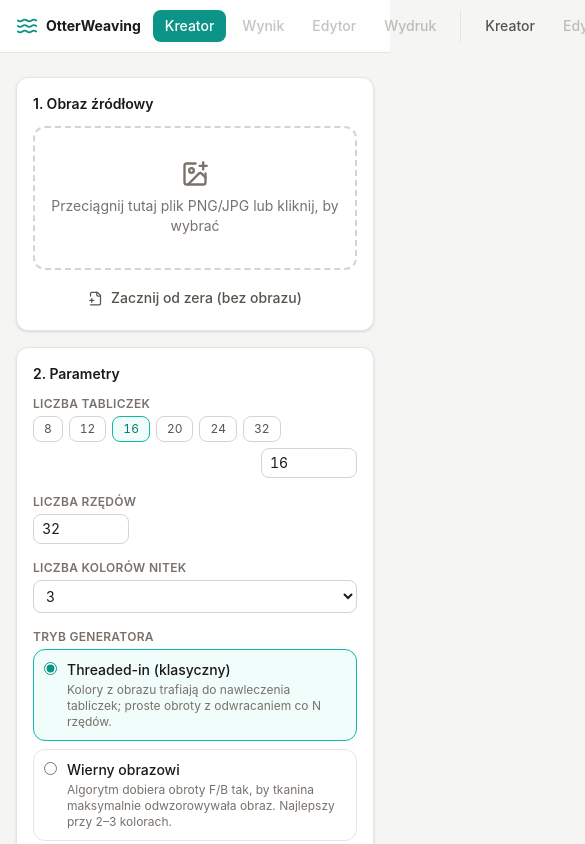
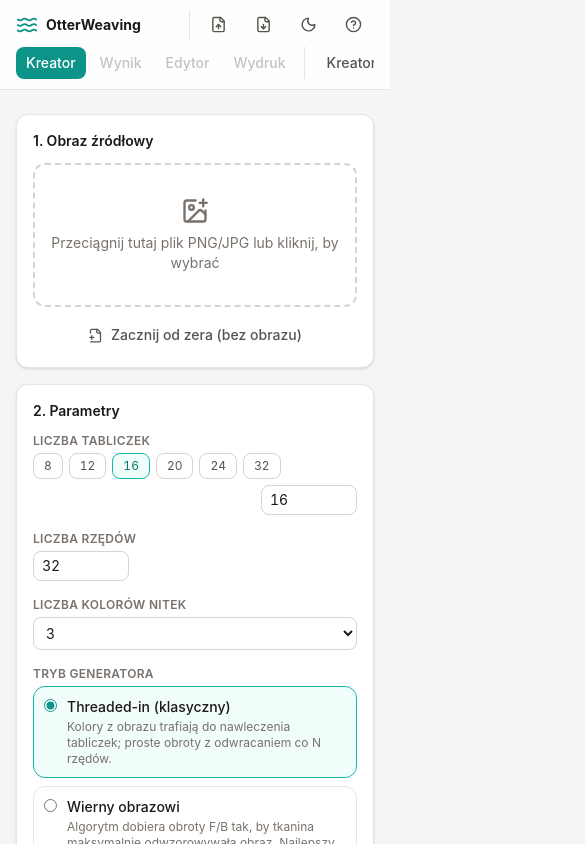
Before and after one commit to Kabrut/OtterWeaving, a React (Vite) app: page / in a window 390 px wide. Shown: the top 844 px of the page, 585 px wide, since content can reach past the window. Built offline with nearby package versions, Linux system fonts and the light colour scheme.

Commit message:
Fix mobile header layout with wrap and scrollable tabs

```diff
--- a/src/App.tsx
+++ b/src/App.tsx
@@ -109,8 +109,8 @@ export default function App() {
   return (
     <div className="flex min-h-full flex-col print:block">
       <header className="no-print sticky top-0 z-40 border-b border-stone-200 bg-white/90 backdrop-blur dark:border-stone-800 dark:bg-stone-950/90">
-        <div className="mx-auto flex max-w-7xl items-center gap-3 px-4 py-2.5">
-          <div className="flex items-center gap-2">
+        <div className="mx-auto flex max-w-7xl flex-wrap items-center gap-x-3 gap-y-2 px-4 py-2.5">
+          <div className="order-1 flex items-center gap-2">
             <Waves className="text-otter-600 dark:text-otter-400" size={22} aria-hidden />
             <div className="leading-tight">
               <div className="text-sm font-bold">{t('app', 'name')}</div>
@@ -119,11 +119,14 @@ export default function App() {
               </div>
             </div>
           </div>
-          <nav className="ml-auto flex items-center gap-3" aria-label="Sekcje aplikacji">
+          <nav
+            className="order-3 ml-auto flex min-w-0 basis-full flex-nowrap items-center gap-2 overflow-x-auto sm:gap-3 md:order-2 md:basis-auto"
+            aria-label="Sekcje aplikacji"
+          >
             {tabGroups.map((group, groupIndex) => (
               <div
                 key={group.label}
-                className={`flex flex-col gap-0.5${
+                className={`flex shrink-0 flex-col gap-0.5${
                   groupIndex > 0 ? ' border-l border-stone-200 pl-3 dark:border-stone-800' : ''
                 }`}
               >
@@ -137,7 +140,7 @@ export default function App() {
                       type="button"
                       disabled={!enabled}
                       onClick={() => setTab(id)}
-                      className={`rounded-lg px-3 py-1.5 text-sm font-medium transition-colors ${
+                      className={`whitespace-nowrap rounded-lg px-2.5 py-1.5 text-sm font-medium transition-colors sm:px-3 ${
                         tab === id
                           ? 'bg-otter-600 text-white'
                           : 'text-stone-600 hover:bg-stone-100 disabled:cursor-not-allowed disabled:opacity-35 dark:text-stone-300 dark:hover:bg-stone-800'
@@ -151,7 +154,7 @@ export default function App() {
               </div>
             ))}
           </nav>
-          <div className="flex items-center gap-1 border-l border-stone-200 pl-2 dark:border-stone-800">
+          <div className="order-2 ml-auto flex items-center gap-1 border-l border-stone-200 pl-2 md:order-3 md:ml-0 dark:border-stone-800">
             {manualEdits && (
               <span
                 className="hidden items-center gap-1 rounded-full bg-amber-100 px-2 py-0.5 text-[11px] font-medium text-amber-700 md:inline-flex dark:bg-amber-900/40 dark:text-amber-300"
```
